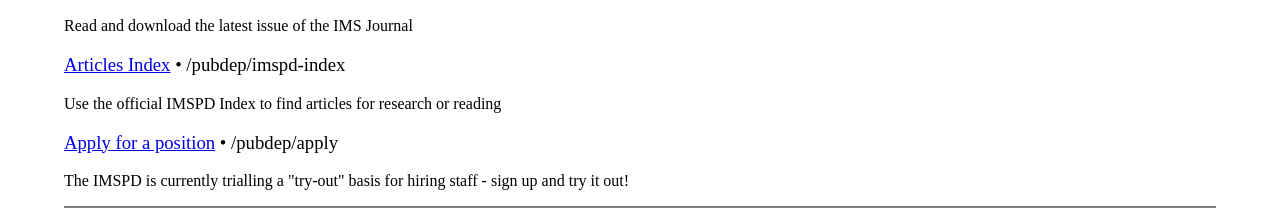
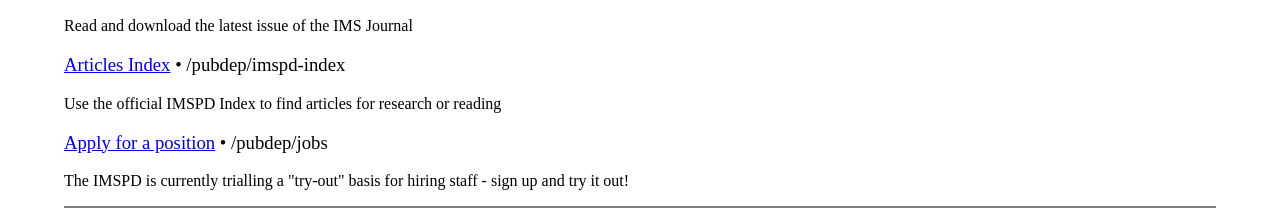
Before and after one commit to imsresearch/ims-website, a React (Vite) app: page /pubdep in a window 1280 px wide. Shown: the part 1081-1303 px from the top of the page. Built offline with nearby package versions, Linux system fonts and the light colour scheme; a web font is replaced by a local one.

Commit message:
Update link

```diff
--- a/src/pages/pubdep/publishing-dept.jsx
+++ b/src/pages/pubdep/publishing-dept.jsx
@@ -86,7 +86,7 @@ export default function PubDep() {
                     </h3>
                     <p>Use the official IMSPD Index to find articles for research or reading</p>
                     <h3>
-                        <a href="/pubdep/jobs">Apply for a position</a> • /pubdep/apply
+                        <a href="/pubdep/jobs">Apply for a position</a> • /pubdep/jobs
                     </h3>
                     <p>The IMSPD is currently trialling a "try-out" basis for hiring staff - sign up and try it out!</p>
                     <hr className="small-hr" />
```
